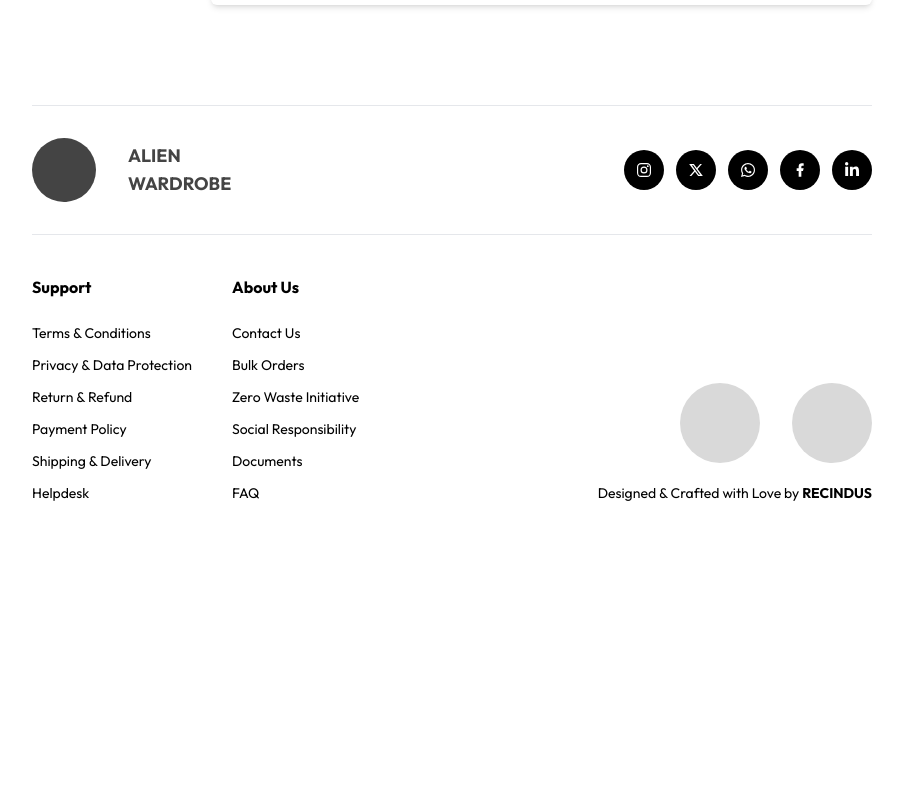
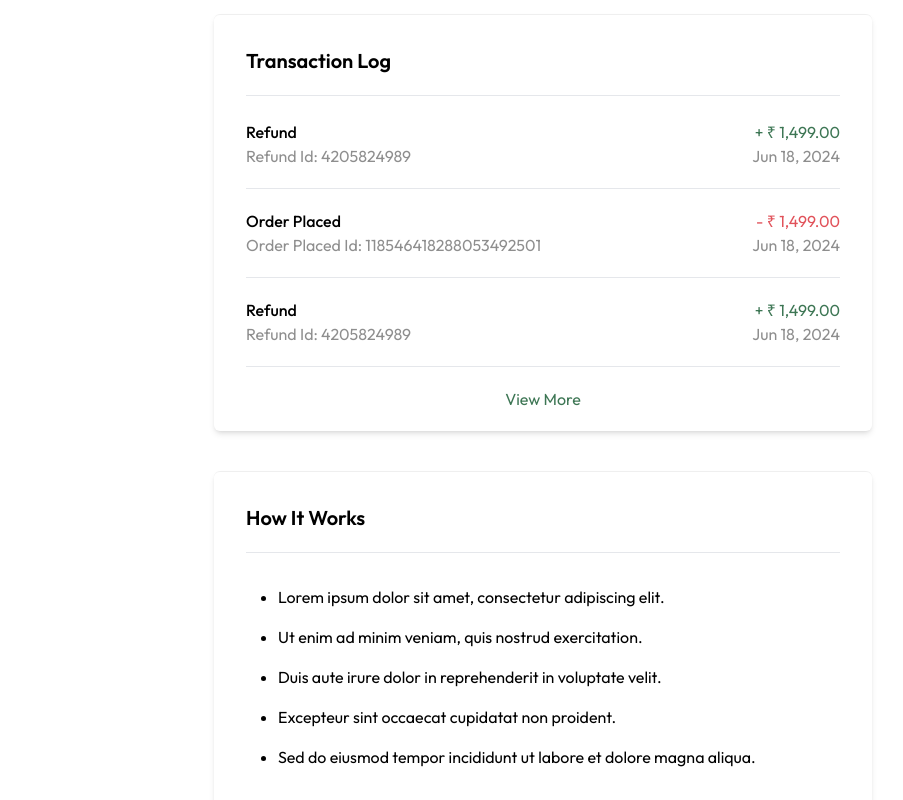
Before and after one commit to krishnan74/aw-wallet, a Next.js app: page / in a window 1280 px wide. Shown: the part 680-1480 px from the top of the page, without its empty margins (188-1091 px from the left). Before the commit the page ends 1215 px from the top, so only its background shows below. Built offline with nearby package versions, Linux system fonts and the light colour scheme.

Commit message:
feat: Completed Transaction and HowitWorks section , add responsive styles

```diff
--- /dev/null
+++ b/app/components/HowItWorks.jsx
@@ -0,0 +1,68 @@
+"use client";
+import React, { useState, useEffect } from "react";
+import { FaChevronDown, FaChevronRight } from "react-icons/fa";
+
+const HowItWorks = () => {
+  // Initialize state for managing open/closed state
+  const [isOpen, setIsOpen] = useState(true); // Default open for larger screens
+
+  // Hook to update the state based on screen size
+  useEffect(() => {
+    // Function to handle window resize events
+    const handleResize = () => {
+      // Check if the window width is smaller than 640px (Tailwind's sm breakpoint)
+      if (window.innerWidth < 640) {
+        setIsOpen(false); // Closed on smaller screens
+      } else {
+        setIsOpen(true); // Open on larger screens
+      }
+    };
+
+    // Set initial state based on current window size
+    handleResize();
+
+    // Add resize event listener
+    window.addEventListener("resize", handleResize);
+
+    // Clean up event listener on component unmount
+    return () => window.removeEventListener("resize", handleResize);
+  }, []);
+
+  // Function to toggle the open/closed state
+  const toggle = () => {
+    setIsOpen((prevIsOpen) => !prevIsOpen);
+  };
+
+  // List of steps
+  const steps = [
+    "Lorem ipsum dolor sit amet, consectetur adipiscing elit.",
+    "Ut enim ad minim veniam, quis nostrud exercitation.",
+    "Duis aute irure dolor in reprehenderit in voluptate velit.",
+    "Excepteur sint occaecat cupidatat non proident.",
+    "Sed do eiusmod tempor incididunt ut labore et dolore magna aliqua.",
+  ];
+
+  return (
+    <div className="p-8 rounded-md shadow-md border-[#9a9a9a28] border-t">
+      <div className="flex justify-between text-xl font-semibold mb-4 max-sm:text-lg pb-5 border-b">
+        <p>How It Works</p>
+        <button onClick={toggle} className="block sm:hidden">
+          {isOpen ? <FaChevronDown /> : <FaChevronRight />}
+        </button>
+      </div>
+      <ol
+        className={`list-disc ml-8 py-2 max-sm:text-sm ${
+          isOpen ? "block" : "hidden"
+        } sm:block`}
+      >
+        {steps.map((step, index) => (
+          <li key={index} className="py-2">
+            {step}
+          </li>
+        ))}
+      </ol>
+    </div>
+  );
+};
+
+export default HowItWorks;
--- a/app/components/Navbar.jsx
+++ b/app/components/Navbar.jsx
@@ -47,8 +47,8 @@ const Navbar = () => {
         {links.map((link, index) => {
           if (index === 2) {
             return (
-              <div>
-                <DropDown key={index} links={link}></DropDown>{" "}
+              <div key={`dropdown-${index}`}>
+                <DropDown links={link}></DropDown>{" "}
                 <Link
                   href={"#"}
                   className="text-sm text-gray-900 hover:bg-gray-50 px-3 py-2"
@@ -58,7 +58,7 @@ const Navbar = () => {
               </div>
             );
           }
-          return <DropDown key={index} links={link}></DropDown>;
+          return <DropDown key={`dropdown-${index}`} links={link}></DropDown>;
         })}
       </div>
       <div className="flex gap-4 md:gap-6 justify-center max-xl:w-full items-center">
--- /dev/null
+++ b/app/components/TopUpCard.jsx
@@ -0,0 +1,31 @@
+import React from "react";
+import WalletCard from "./WalletCard";
+
+const TopUpCard = () => {
+  return (
+    <div className="flex flex-col lg:flex-row gap-x-20 rounded-md shadow-md  border p-6 max-sm:p-0  lg:p-12 ">
+      <WalletCard balanceAmount={1499} className=" max-sm:scale-50 " />
+      <div className="flex flex-col items-center justify-center ">
+        <div className="flex flex-col items-center mb-3">
+          <div className="flex items-center gap-1">
+            <div className="bg-[#184A2C] w-[20px] h-[20px] rounded-full"></div>
+            <span className="text-lg font-bold tracking-widest text-[#184A2C]">
+              AW
+            </span>
+          </div>
+          <span className="text-lg font-bold tracking-widest text-[#184A2C]">
+            Wallet
+          </span>
+        </div>
+        <p className="text-center text-sm w-[200px] text-[#444]">
+          A Fast and Easy Way to Pay and Get Refunds!!
+        </p>
+        <button className="border-[#184A2C] border-2 duration-200 text-[#184A2C] hover:bg-[#184A2C] hover:text-white px-10 py-2 rounded-full mt-5">
+          Top Up
+        </button>
+      </div>
+    </div>
+  );
+};
+
+export default TopUpCard;
--- a/app/components/TransactionLog.jsx
+++ b/app/components/TransactionLog.jsx
@@ -1,17 +1,33 @@
-import React from "react";
+"use client";
+import React, { useState } from "react";
 
 const TransactionLog = ({ logs }) => {
+  const [displayCount, setDisplayCount] = useState(3);
+
+  const handleViewMore = () => {
+    setDisplayCount((prevCount) => prevCount + 3);
+  };
+
+  const logsToDisplay = logs.slice(0, displayCount);
+
   return (
-    <div className="p-3 rounded-md shadow-md">
-      <h2 className="text-xl font-semibold mb-4">Transaction Log</h2>
-      <div>
-        {logs.map((log, index) => (
-          <div key={index} className="flex justify-between py-2">
-            <div className="flex flex-col">
+    <div className="px-8 pt-8 pb-5 rounded-md shadow-md border-[#9a9a9a28] border-t">
+      <h2 className="text-xl font-semibold mb-4 max-sm:text-lg pb-5 border-b">
+        Transaction Log
+      </h2>
+      <div className="flex flex-col gap-y-3 max-sm:text-sm">
+        {logsToDisplay.map((log, index) => (
+          <div
+            key={index}
+            className={`flex justify-between py-2 ${
+              index == logs.length - 1 ? "" : "border-b"
+            }  pb-5 `}
+          >
+            <div className="flex flex-col w-[60%]">
               <p className="font-medium">{log.title}</p>
               <p className="text-[#444444] opacity-60">{`${log.title} Id: ${log.Id}`}</p>
             </div>
-            <div className="flex flex-col items-end">
+            <div className="flex flex-col items-end w-[40%]">
               <p
                 className={`${
                   log.money[0] === "+" ? "text-[#3D7654]" : "text-[#E1525A]"
@@ -24,6 +40,14 @@ const TransactionLog = ({ logs }) => {
           </div>
         ))}
       </div>
+
+      {displayCount < logs.length && (
+        <div className="flex justify-center mt-5">
+          <button onClick={handleViewMore} className="text-[#3D7654]">
+            View More
+          </button>
+        </div>
+      )}
     </div>
   );
 };
--- a/app/components/WalletCard.jsx
+++ b/app/components/WalletCard.jsx
@@ -18,7 +18,7 @@ const WalletCard = ({ balanceAmount }) => {
 
   return (
     <div
-      className="relative flex w-full max-w-[450px] h-[280px] max-sm:h-[200px] rounded-xl p-4 md:p-8"
+      className="relative flex w-full max-w-[450px] h-[280px] max-sm:h-[200px] rounded-xl p-4 md:p-8 "
       style={styles.gradientBackground}
     >
       <div
--- a/app/page.js
+++ b/app/page.js
@@ -1,11 +1,71 @@
 import React from "react";
 import Link from "next/link";
 import WalletCard from "./components/WalletCard";
+import TransactionLog from "./components/TransactionLog";
+import TopUpCard from "./components/TopUpCard";
+import HowItWorks from "./components/HowItWorks";
 
 const Page = () => {
+  const logs = [
+    {
+      title: "Refund",
+      Id: "4205824989",
+      money: "+ ₹ 1,499.00",
+      date: "Jun 18, 2024",
+    },
+    {
+      title: "Order Placed",
+      Id: "118546418288053492501",
+      money: "- ₹ 1,499.00",
+      date: "Jun 18, 2024",
+    },
+    {
+      title: "Refund",
+      Id: "4205824989",
+      money: "+ ₹ 1,499.00",
+      date: "Jun 18, 2024",
+    },
+    {
+      title: "Refund",
+      Id: "4205824989",
+      money: "+ ₹ 1,499.00",
+      date: "Jun 18, 2024",
+    },
+    {
+      title: "Order Placed",
+      Id: "118546418288053492501",
+      money: "- ₹ 1,499.00",
+      date: "Jun 18, 2024",
+    },
+    {
+      title: "Refund",
+      Id: "4205824989",
+      money: "+ ₹ 1,499.00",
+      date: "Jun 18, 2024",
+    },
+    {
+      title: "Refund",
+      Id: "4205824989",
+      money: "+ ₹ 1,499.00",
+      date: "Jun 18, 2024",
+    },
+    {
+      title: "Order Placed",
+      Id: "118546418288053492501",
+      money: "- ₹ 1,499.00",
+      date: "Jun 18, 2024",
+    },
+    {
+      title: "Refund",
+      Id: "4205824989",
+      money: "+ ₹ 1,499.00",
+      date: "Jun 18, 2024",
+    },
+  ];
+
   return (
     <div className="flex flex-col px-4 md:px-12 lg:px-20 xl:px-[220px] py-8">
-      <div className="py-9 border-b">
+      <div className="pt-2 pb-8 border-b">
         <p className="mb-5 text-sm">
           <span className="opacity-50">Home /</span> Profile
         </p>
@@ -22,29 +82,10 @@ const Page = () => {
           <Link href={"#"}>Saved Payment Details</Link>
           <Link href={"#"}>Wallet</Link>
         </div>
-        <div className="w-full flex flex-col lg:flex-row gap-x-20 p-6 max-sm:p-0  lg:p-12 rounded-md shadow-md border-[#9a9a9a28] border-t   ">
-          <WalletCard balanceAmount={1499} className=" max-sm:scale-50" />
-          <div className="flex flex-col items-center justify-center p-8 ">
-            <div className="flex flex-col items-center mb-3">
-              <div className="flex items-center gap-1">
-                <div className="bg-[#184A2C] w-[20px] h-[20px] rounded-full"></div>
-                <span className="text-lg font-bold tracking-widest text-[#184A2C]">
-                  AW
-                </span>
-              </div>
-              <span className="text-lg font-bold tracking-widest text-[#184A2C]">
-                Wallet
-              </span>
-            </div>
-
-            <p className="text-center text-sm w-[200px] text-[#444]">
-              A Fast and Easy Way to Pay and Get Refunds!!
-            </p>
-
-            <button className="border-[#184A2C] border-2 duration-200 text-[#184A2C] hover:bg-[#184A2C] hover:text-white px-10 py-2 rounded-full mt-5">
-              Top Up
-            </button>
-          </div>
+        <div className="w-full flex flex-col gap-y-10   border-[#9a9a9a28] ">
+          <TopUpCard></TopUpCard>
+          <TransactionLog logs={logs}> </TransactionLog>
+          <HowItWorks></HowItWorks>
         </div>
       </div>
     </div>
```
